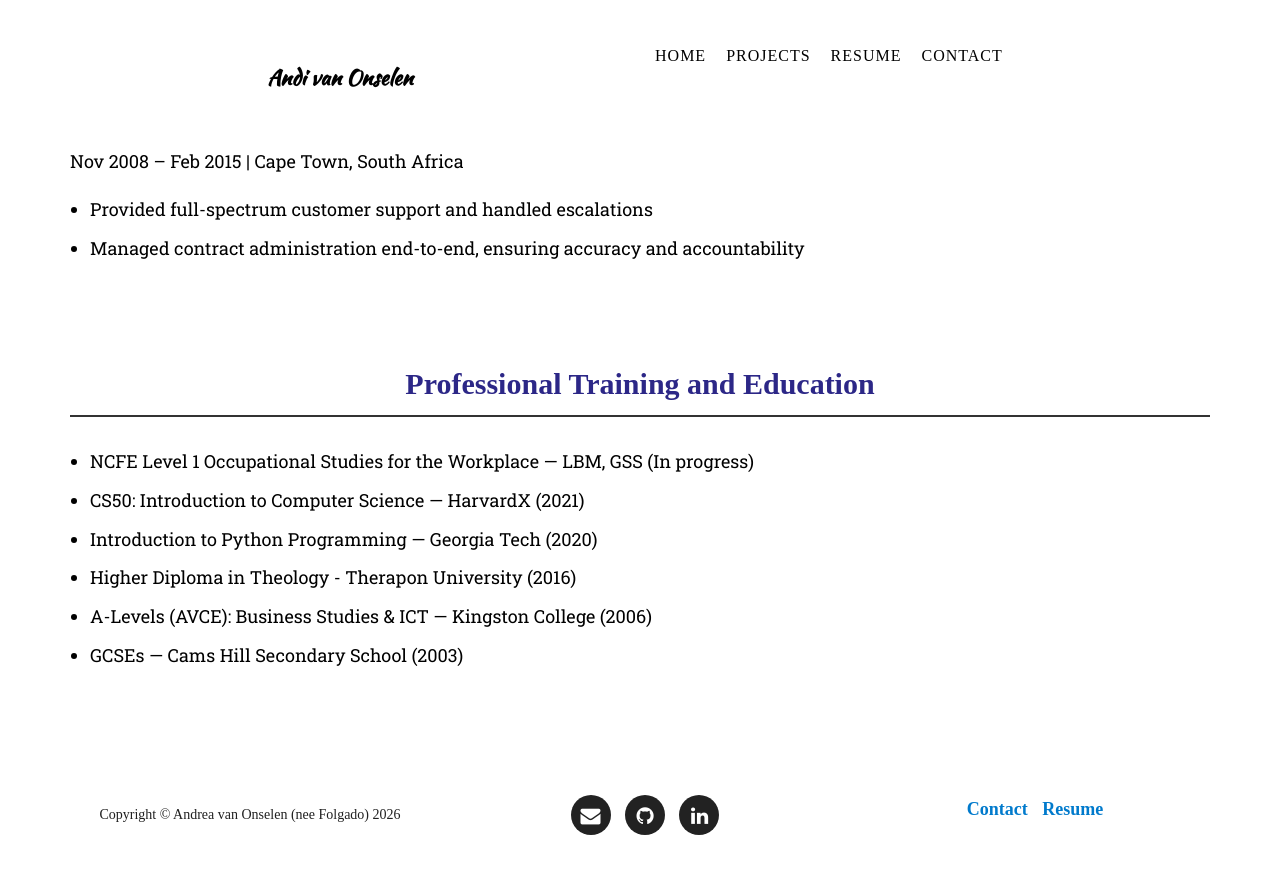
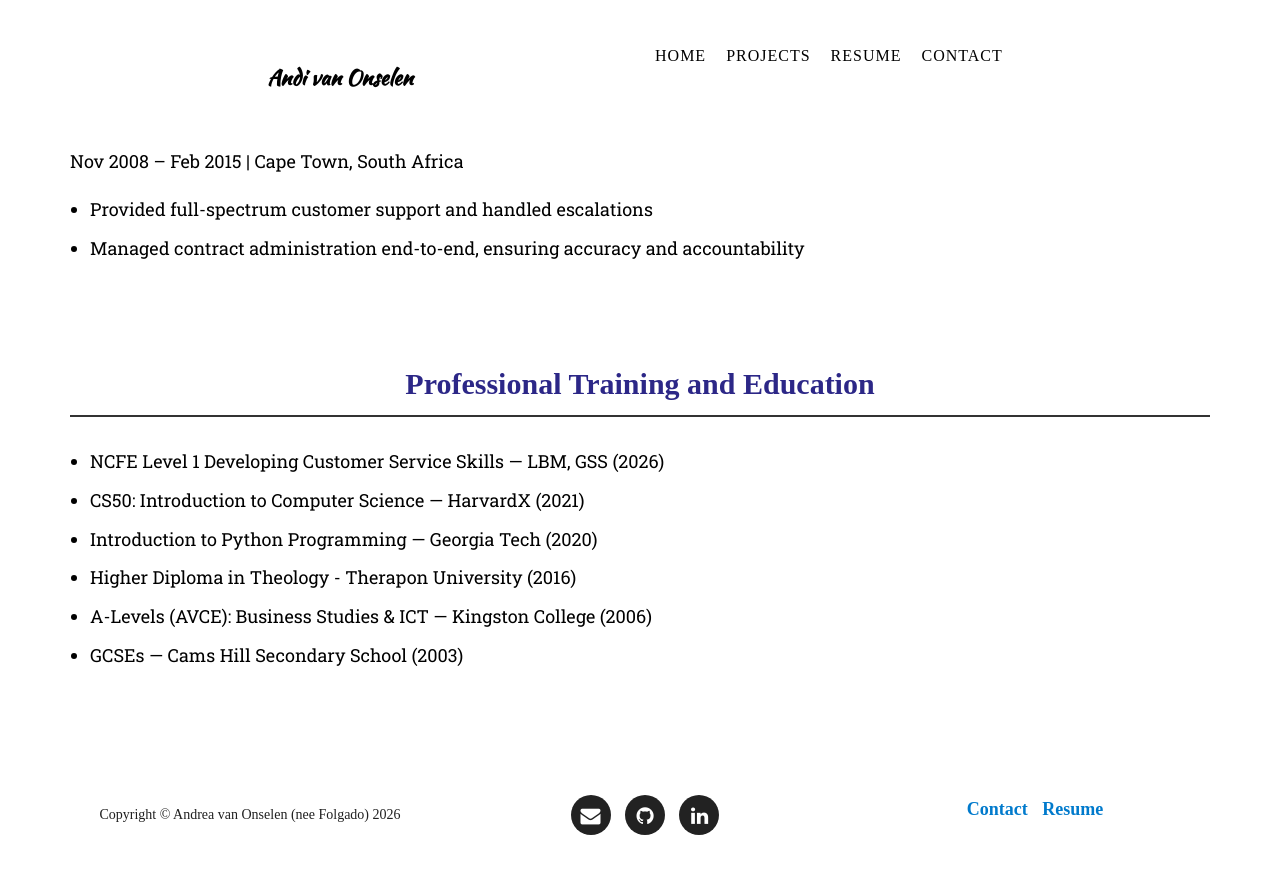
Before and after one commit to CardinisCode/cardiniscode.github.io, a Jekyll site: the page built from resume.html, in a window 1280 px wide and 900 px high, scrolled down 2889 px. Shown: the top 874 px of the window. Built offline with Jekyll 4.4.1, drawn with Linux system fonts in a browser that asks for light colours; some web fonts are replaced; comment, search, counter and statistics services are not loaded.

Commit message:
Updated Certification for customer service as I've just received the certificate.

```diff
--- a/resume.html
+++ b/resume.html
@@ -146,7 +146,7 @@ canonical: "https://www.andreafolgado.com/resume.html"
                 <h3 style="color: #000; font-size: 28px; margin-bottom: 30px; border-bottom: 2px solid #333; padding-bottom: 10px;">Professional Training and Education</h3>
 
                 <ul style="color: #333; font-size: 16px; line-height: 1.8; margin-bottom: 20px; padding-left: 20px;">
-                    <li style="margin-bottom: 10px;">NCFE Level 1 Occupational Studies for the Workplace  — LBM, GSS (In progress)</li>
+                    <li style="margin-bottom: 10px;">NCFE Level 1 Developing Customer Service Skills — LBM, GSS (2026)</li>
                     <li style="margin-bottom: 10px;">CS50: Introduction to Computer Science — HarvardX (2021)</li>
                     <li style="margin-bottom: 10px;">Introduction to Python Programming — Georgia Tech (2020)</li>
                     <li style="margin-bottom: 10px;">Higher Diploma in Theology - Therapon University (2016)</li>
```
